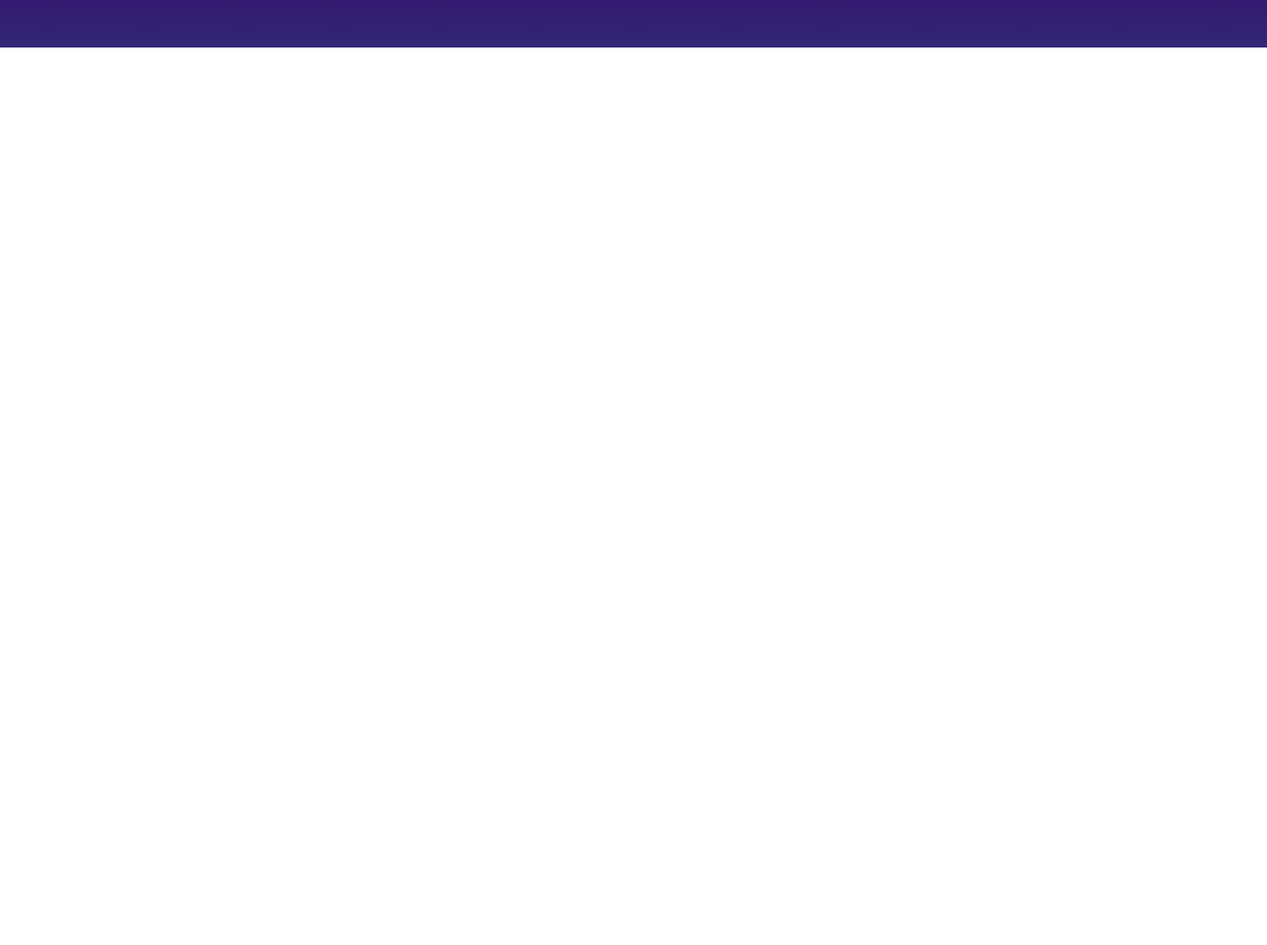
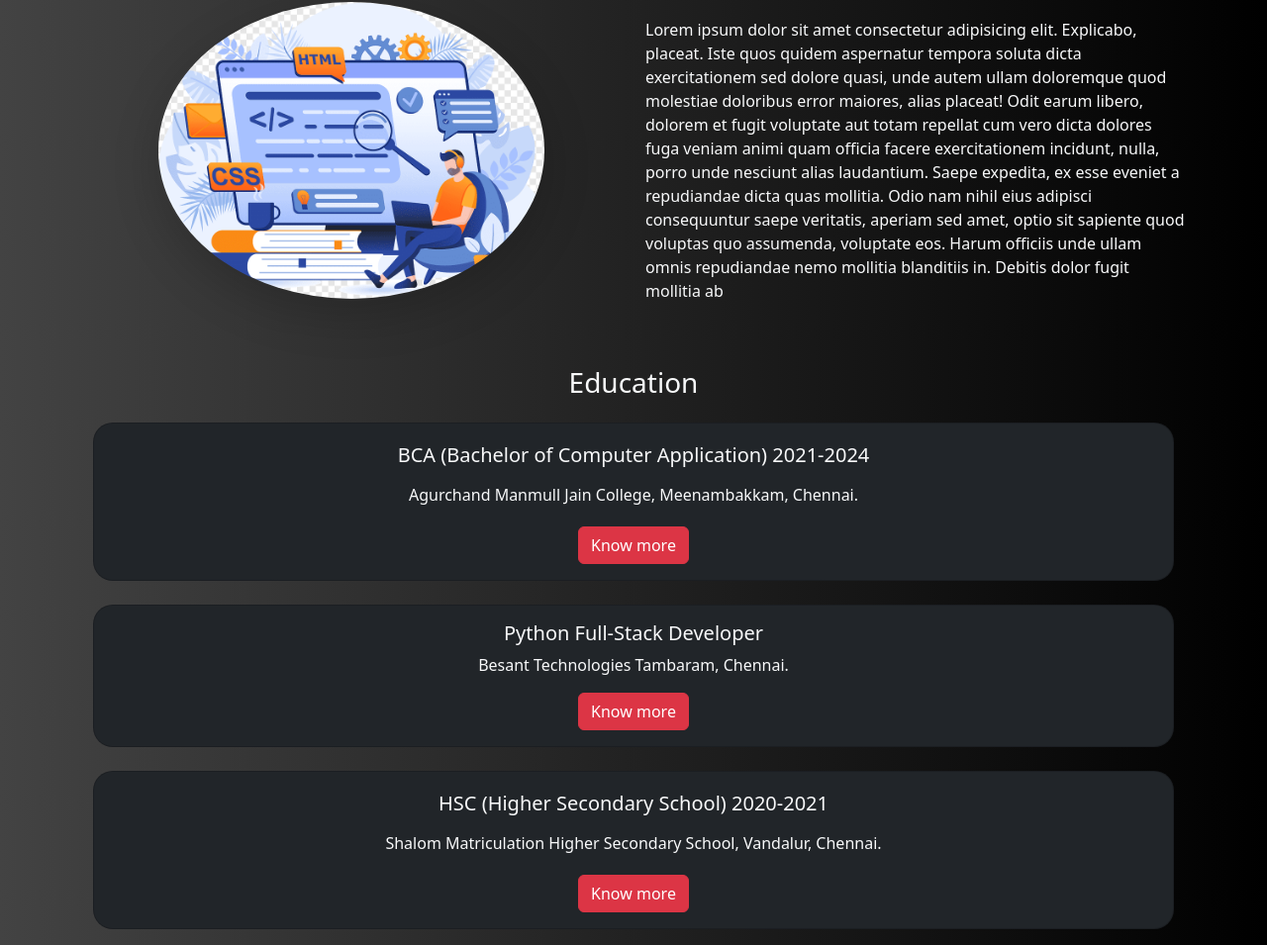
Before and after one commit to SureshK2004/Portfolio, a plain HTML site: page index.html in a window 1280 px wide. Shown: the part 752-1707 px from the top of the page at 99% size. Before the commit the page ends 800 px from the top, so only its background shows below. Drawn offline with nearby package versions, Linux system fonts and the light colour scheme.

Commit message:
education

```diff
--- a/index.html
+++ b/index.html
@@ -12,21 +12,33 @@
 </head>
 <style>
     body {
-       background-image: linear-gradient(to top, #30cfd0 0%, #330867 100%);
+        background-image: linear-gradient(to right, #434343 0%, black 100%);
     }
-    .hero-section{
-        background: #000;
+
+    .navbar-brand {
+        font-weight: bold;
+        font-size: 20px;
+    }
+
+    .hero-section {
+        /* background: #000; */
         padding: 100px 0;
     }
-    .social-icons img{
+
+    .social-icons img {
         width: 40px;
         height: 40px;
-        transition: transform 0.3s ease,opaacity 0.3s ease;
+        transition: transform 0.3s ease, opaacity 0.3s ease;
 
     }
-    .social-icons img:hover{
-        transform:scale(1.2);
+
+    .social-icons img:hover {
+        transform: scale(1.2);
         opacity: 0.8;
+    }
+    #card:hover{
+
+
     }
 </style>
 
@@ -35,7 +47,7 @@
 
     <nav class="navbar navbar-expand-lg navbar-dark bg-dark">
         <div class="container-fluid">
-            <a class="navbar-brand" href="#">Suresh</a>
+            <a class="navbar-brand" href="#">Portfolio</a>
 
 
             <button class="navbar-toggler" type="button" data-bs-toggle="collapse" data-bs-target="#navbarNav"
@@ -47,13 +59,19 @@
             <div class="collapse navbar-collapse" id="navbarNav">
                 <ul class="navbar-nav ms-auto">
                     <li class="nav-item">
-                        <a class="nav-link active" aria-current="page" href="#">Home</a>
+                        <a class="nav-link active" aria-current="page" href="#home">Home</a>
                     </li>
                     <li class="nav-item">
-                        <a class="nav-link" href="#">About</a>
+                        <a class="nav-link" href="#about">About</a>
+                    </li>
+                    <li class="nav-item">
+                        <a class="nav-link" href="#education">Education</a>
                     </li>
                     <li class="nav-item">
                         <a class="nav-link" href="#">Skills</a>
+                    </li>
+                    <li class="nav-item">
+                        <a class="nav-link" href="#">Project</a>
                     </li>
                     <li class="nav-item">
                         <a class="nav-link" href="#">Contact</a>
@@ -72,7 +90,8 @@
                         <h3 class="text-danger mt-3 fw-bold display-7">Hello, I am</h3>
                         <h3 class="text-white mt-3 fw-bold display-6">Suresh</h3>
                         <h3 class="text-white mt-3 fw-bold display-7">Python Developer</h3>
-                    <p class="into-text mt-3 fs-5">I specialized in Mysql, Python, HTML, CSS and framworks like Django and
+                        <p class="into-text mt-3 fs-5">I specialized in Mysql, Python, HTML, CSS and framworks like
+                            Django and
                             Flask.</p>
                         <div class="row justify-content-center jsutify-content-md-start">
                             <div class="col-auto social-icons p-2">
@@ -90,7 +109,8 @@
                     </div>
                 </div>
                 <div class="col ">
-                <div class="col-md-3 text-center order-1 order-md-2 mt-4 mt-md-0b ms-auto" style="width: 320px;justify-content: center; align-items: center; ">
+                    <div class="col-md-3 text-center order-1 order-md-2 mt-4 mt-md-0b ms-auto"
+                        style="width: 320px;justify-content: center; align-items: center; ">
                         <img src="profile.jpg" alt="profile pic" class="profile-img img-fluid rounded-circle shadow-lg">
                     </div>
                 </div>
@@ -99,6 +119,72 @@
         </div>
     </section>
 
+    <!-- About part -->
+     <section class="abt-section">
+    <div class="container" id="about">
+        <div class="row ">
+            <h2 class="abt text-light p-2">About Me</h2>
+            <div class="col">
+                <div class="text-center">
+                    <img src="abt.png" class="img-fluid rounded-circle shadow-lg " alt="about img"
+                    style="height: 300px; justify-content: center;
+                    align-items: center;">
+                </div>
+            </div>
+            <div class="col">
+
+                <div class="para">
+                    <p class="abt-para text-light mt-3">Lorem ipsum dolor sit amet consectetur adipisicing elit. Explicabo, placeat. Iste
+                        quos quidem aspernatur tempora soluta dicta exercitationem sed dolore quasi, unde autem ullam
+                        doloremque quod molestiae doloribus error maiores, alias placeat! Odit earum libero, dolorem et
+                        fugit voluptate aut totam repellat cum vero dicta dolores fuga veniam animi quam officia facere
+                        exercitationem incidunt, nulla, porro unde nesciunt alias laudantium. Saepe expedita, ex esse
+                        eveniet a repudiandae dicta quas mollitia. Odio nam nihil eius adipisci consequuntur saepe
+                        veritatis, aperiam sed amet, optio sit sapiente quod voluptas quo assumenda, voluptate eos. Harum
+                        officiis unde ullam omnis repudiandae nemo mollitia blanditiis in. Debitis dolor fugit mollitia ab
+                         </p>
+                </div>
+
+            </div>
+        </div>
+
+    </div>
+</section>
+<section class="education">
+    <div class="container mt-4 px-4">
+        <h3 class="text-light mt-5 px-4 " style="text-align: center;">Education</h3>
+        <div class="card mb-3 bg-dark text-light mt-4" id="card" style="border-radius: 20px;">
+            <div class="card-body" style="text-align: center; ">
+              <h5 class="card-title p-1">BCA (Bachelor of Computer Application) 2021-2024</h5>
+              <p class="card-text p-1">Agurchand Manmull Jain College, Meenambakkam, Chennai.</p>
+              <a href="#" class="btn btn-danger text-center">Know more</a>
+            </div>
+          </div>
+
+
+        <div class="card mb-3 bg-dark text-light mt-4" id="card" style="border-radius: 20px;">
+            <div class="card-body" style="text-align: center;">
+              <h5 class="card-title ">Python Full-Stack Developer</h5>
+              <p class="card-text">Besant Technologies Tambaram, Chennai.</p>
+              <a href="#" class="btn btn-danger text-center">Know more</a>
+            </div>
+          </div>
+
+
+        <div class="card mb-3 bg-dark text-light mt-4" id="card" style="border-radius: 20px;">
+            <div class="card-body" style="text-align: center;">
+              <h5 class="card-title p-1 ">HSC (Higher Secondary School) 2020-2021</h5>
+              <p class="card-text p-1">Shalom Matriculation Higher Secondary School, Vandalur, Chennai.</p>
+              <a href="#" class="btn btn-danger text-center">Know more</a>
+            </div>
+          </div>
+    </div>
+</section>
+
+
+
+
+
 </body>
 
 </html>
```
Also changed, not shown: abt.png (added), git.png (deleted), git1.png (deleted), github.png (deleted). Lines whose indentation alone changed are shown as unchanged.
